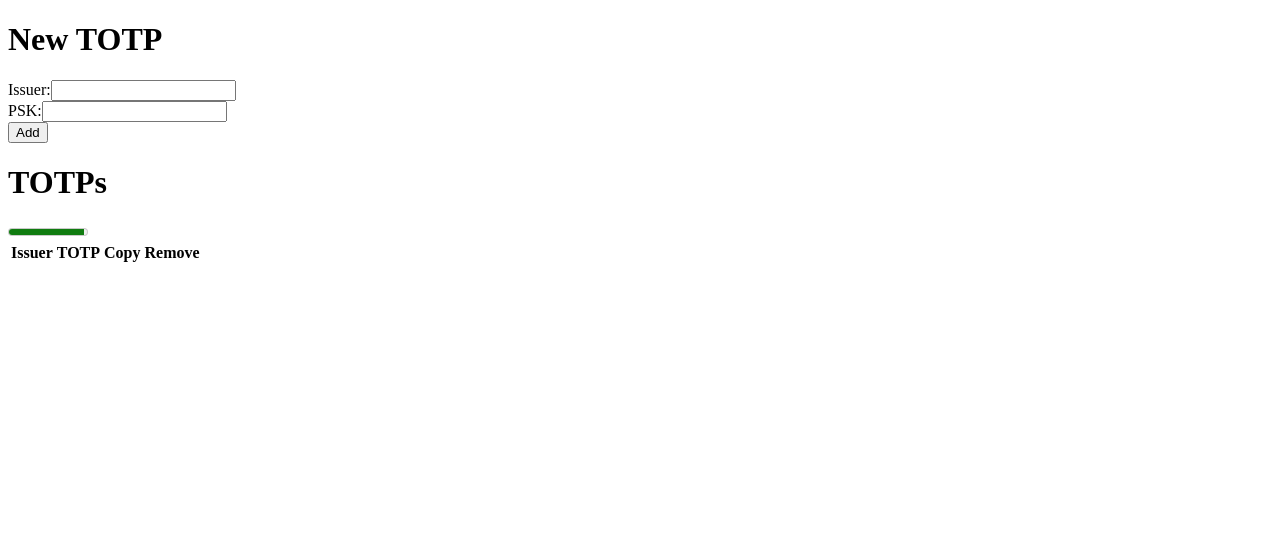
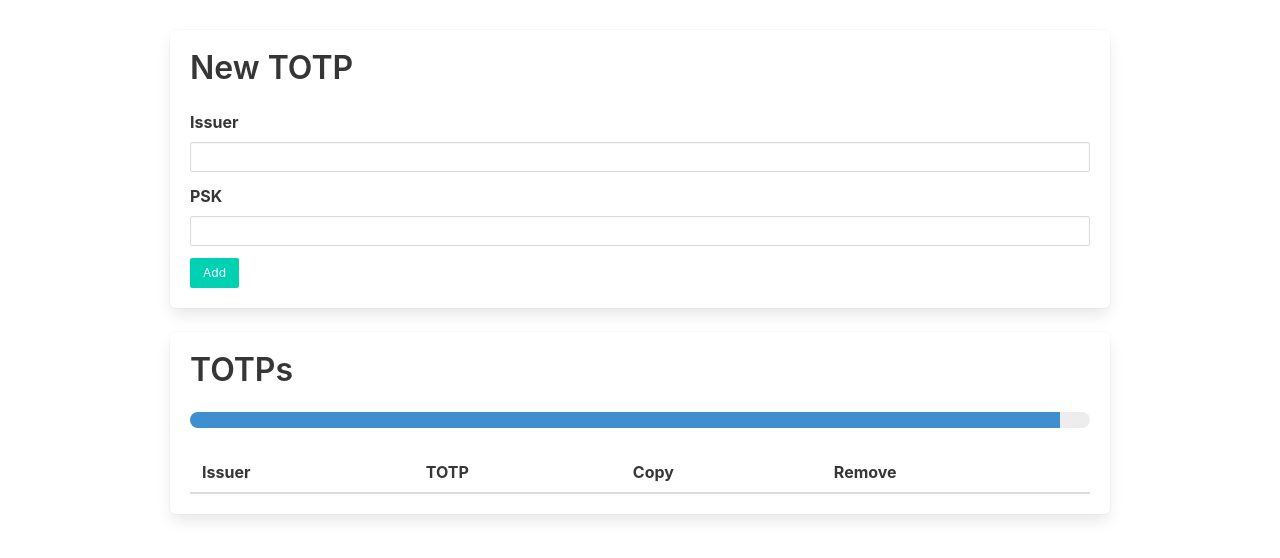
Before and after one commit to tmsick/react-totp, a React (Create React App) app: page / in a window 1280 px wide. Shown: the top 558 px of the page. Built offline with nearby package versions, Linux system fonts and the light colour scheme.

Commit message:
Use Bulma

```diff
--- a/package.json
+++ b/package.json
@@ -12,9 +12,11 @@
     "@types/react-dom": "^17.0.0",
     "@types/uuid": "^8.3.1",
     "base32-decode": "^1.0.0",
+    "bulma": "^0.9.3",
     "react": "^17.0.2",
     "react-dom": "^17.0.2",
     "react-scripts": "4.0.3",
+    "sass": "^1.36.0",
     "typescript": "^4.1.2",
     "uuid": "^8.3.2",
     "web-vitals": "^1.0.1"
--- a/src/components/NewTotpForm.tsx
+++ b/src/components/NewTotpForm.tsx
@@ -1,60 +1,90 @@
 import { useState } from "react"
 import { Totp } from "./Totp"
 import { v4 as getUuid } from "uuid"
+import base32Decode from "base32-decode"
 
-type NewTotpFormHandler = (totp: Totp) => void
-
-interface PropsNewTotpForm {
-  onFormSubmit: NewTotpFormHandler
+function getInputClassName(ok: boolean) {
+  return ok ? "input is-small" : "input is-small is-danger"
 }
 
-export const NewTotpForm: React.VFC<PropsNewTotpForm> = ({ onFormSubmit }) => {
+interface Props {
+  onFormSubmit: (totp: Totp) => void
+}
+
+export const NewTotpForm: React.VFC<Props> = ({ onFormSubmit }) => {
   const [issuer, setIssuer] = useState("")
-  const [psk, setPskString] = useState("")
+  const [pskString, setPskString] = useState("")
+  const [issuerFilled, setIssuerFilled] = useState(true)
+  const [pskFilled, setPskFilled] = useState(true)
 
   const handleSubmit: React.FormEventHandler<HTMLFormElement> = event => {
     event.preventDefault()
 
+    setIssuerFilled(true)
+    setPskFilled(true)
+
+    const trimmedIssuer = issuer.trim()
+    const trimmedPskString = pskString.trim()
+
     // Make sure information is filled
-    if (issuer === "" || psk === "") {
+    if (trimmedIssuer === "" && trimmedPskString === "") {
+      setIssuerFilled(false)
+      setPskFilled(false)
+      return
+    } else if (trimmedIssuer === "") {
+      setIssuerFilled(false)
+      return
+    } else if (trimmedPskString === "") {
+      setPskFilled(false)
       return
     }
 
-    // Delegate submission to handler
-    const uuid = getUuid()
-    onFormSubmit({ uuid, issuer, psk: psk.toUpperCase(), code: "" })
+    try {
+      const psk = base32Decode(trimmedPskString.toUpperCase(), "RFC3548")
 
-    // Reset the form
-    setIssuer("")
-    setPskString("")
+      // Delegate submission to handler
+      onFormSubmit({ uuid: getUuid(), issuer: trimmedIssuer, psk, code: "" })
+
+      // Reset the form
+      setIssuer("")
+      setPskString("")
+    } catch {
+      setPskFilled(false)
+    }
   }
 
   return (
-    <div>
-      <h1>New TOTP</h1>
+    <div className="box">
+      <h1 className="title">New TOTP</h1>
       <form onSubmit={handleSubmit}>
-        <div>
-          <label>
-            Issuer:
+        <div className="field">
+          <label className="label">Issuer</label>
+          <div className="control">
             <input
+              className={getInputClassName(issuerFilled)}
               type="text"
               value={issuer}
               onChange={event => setIssuer(event.target.value)}
             />
-          </label>
+          </div>
         </div>
-        <div>
-          <label>
-            PSK:
+        <div className="field">
+          <label className="label">PSK</label>
+          <div className="control">
             <input
+              className={getInputClassName(pskFilled)}
               type="password"
-              value={psk}
+              value={pskString}
               onChange={event => setPskString(event.target.value)}
             />
-          </label>
+          </div>
         </div>
-        <div>
-          <button type="submit">Add</button>
+        <div className="field">
+          <div className="control">
+            <button className="button is-primary is-small" type="submit">
+              Add
+            </button>
+          </div>
         </div>
       </form>
     </div>
--- a/src/components/Totp.ts
+++ b/src/components/Totp.ts
@@ -1,6 +1,6 @@
 export interface Totp {
   uuid: string
   issuer: string
-  psk: string
+  psk: ArrayBuffer
   code: string
 }
--- a/src/components/TotpApp.tsx
+++ b/src/components/TotpApp.tsx
@@ -54,7 +54,7 @@ export const TotpApp = () => {
   })
 
   return (
-    <div>
+    <div className="container is-max-desktop" style={{ padding: "30px 10px" }}>
       <NewTotpForm onFormSubmit={handleNewTotpFormSubmit} />
       <TotpTable
         totps={totps}
--- /dev/null
+++ b/src/components/TotpProgress.tsx
@@ -0,0 +1,18 @@
+interface Props {
+  now: Date
+  currentTick: Date
+  nextTick: Date
+}
+
+export const TotpProgress: React.VFC<Props> = ({
+  now,
+  currentTick,
+  nextTick,
+}) => {
+  const max = nextTick.getTime() - currentTick.getTime()
+  const value = nextTick.getTime() - now.getTime()
+  const className =
+    10 * value > 3 * max ? "progress is-info" : "progress is-danger"
+
+  return <progress max={max} value={value} className={className}></progress>
+}
--- a/src/components/TotpTable.tsx
+++ b/src/components/TotpTable.tsx
@@ -1,8 +1,9 @@
 import { Totp } from "./Totp"
-import { TotpMeter } from "./TotpMeter"
+// import { TotpMeter } from "./TotpMeter"
+import { TotpProgress } from "./TotpProgress"
 import { TotpTableRow } from "./TotpTableRow"
 
-interface PropsTotpTable {
+interface Props {
   totps: Totp[]
   onTotpCopyButtonClick: (uuid: string) => void
   onTotpRemove: (uuid: string) => void
@@ -11,7 +12,7 @@ interface PropsTotpTable {
   nextTick: Date
 }
 
-export const TotpTable: React.VFC<PropsTotpTable> = ({
+export const TotpTable: React.VFC<Props> = ({
   totps,
   onTotpCopyButtonClick,
   onTotpRemove,
@@ -20,10 +21,13 @@ export const TotpTable: React.VFC<PropsTotpTable> = ({
   nextTick,
 }) => {
   return (
-    <div>
-      <h1>TOTPs</h1>
-      <TotpMeter now={now} currentTick={currentTick} nextTick={nextTick} />
-      <table>
+    <div className="box">
+      <h1 className="title">TOTPs</h1>
+      <TotpProgress now={now} currentTick={currentTick} nextTick={nextTick} />
+      <table
+        className="table is-hoverable is-fullwidth"
+        style={{ textAlign: "center" }}
+      >
         <thead>
           <tr>
             <th>Issuer</th>
--- a/src/components/TotpTableRow.tsx
+++ b/src/components/TotpTableRow.tsx
@@ -1,12 +1,12 @@
 import { Totp } from "./Totp"
 
-interface PropsTotpTableRow {
+interface Props {
   totp: Totp
   onTotpCopyButtonClick: (uuid: string) => void
   onTotpRemove: (uuid: string) => void
 }
 
-export const TotpTableRow: React.VFC<PropsTotpTableRow> = ({
+export const TotpTableRow: React.VFC<Props> = ({
   totp: { uuid, issuer, code },
   onTotpCopyButtonClick,
   onTotpRemove,
@@ -24,13 +24,29 @@ export const TotpTableRow: React.VFC<PropsTotpTableRow> = ({
     <tr>
       <td>{issuer}</td>
       <td>
-        <input type="text" value={code} readOnly />
+        <input
+          type="text"
+          value={code}
+          className="input is-small"
+          style={{ fontFamily: "monospace" }}
+          readOnly
+        />
       </td>
       <td>
-        <button onClick={handleCopyButtonClick}>Copy</button>
+        <button
+          onClick={handleCopyButtonClick}
+          className="button is-small is-info"
+        >
+          Copy
+        </button>
       </td>
       <td>
-        <button onClick={handleRemoveClick}>Remove</button>
+        <button
+          onClick={handleRemoveClick}
+          className="button is-small is-danger"
+        >
+          Remove
+        </button>
       </td>
     </tr>
   )
--- a/src/index.tsx
+++ b/src/index.tsx
@@ -1,6 +1,7 @@
+import "bulma"
+import App from "./App"
 import React from "react"
 import ReactDOM from "react-dom"
-import App from "./App"
 import reportWebVitals from "./reportWebVitals"
 
 ReactDOM.render(
--- a/src/lib/totp.ts
+++ b/src/lib/totp.ts
@@ -1,10 +1,9 @@
 import { hotp } from "./hotp"
-import base32Decode from "base32-decode"
 
 const T0 = 0
 const TIME_STEP = 30
 
-export function totp(key: string, date: Date, digit = 6): Promise<string> {
+export function totp(key: ArrayBuffer, date: Date, digit = 6): Promise<string> {
   const now = Math.floor(date.getTime() / 1000)
   const counter = Math.floor((now - T0) / TIME_STEP)
 
@@ -15,5 +14,5 @@ export function totp(key: string, date: Date, digit = 6): Promise<string> {
   const view8 = new Uint8Array(buffer)
   view8.reverse()
 
-  return hotp(base32Decode(key, "RFC3548"), buffer, digit)
+  return hotp(key, buffer, digit)
 }
```
Also changed, not shown: src/components/TotpMeter.tsx (+2 -6 lines), 1 other file (tests, documents, lock files or other folders).
